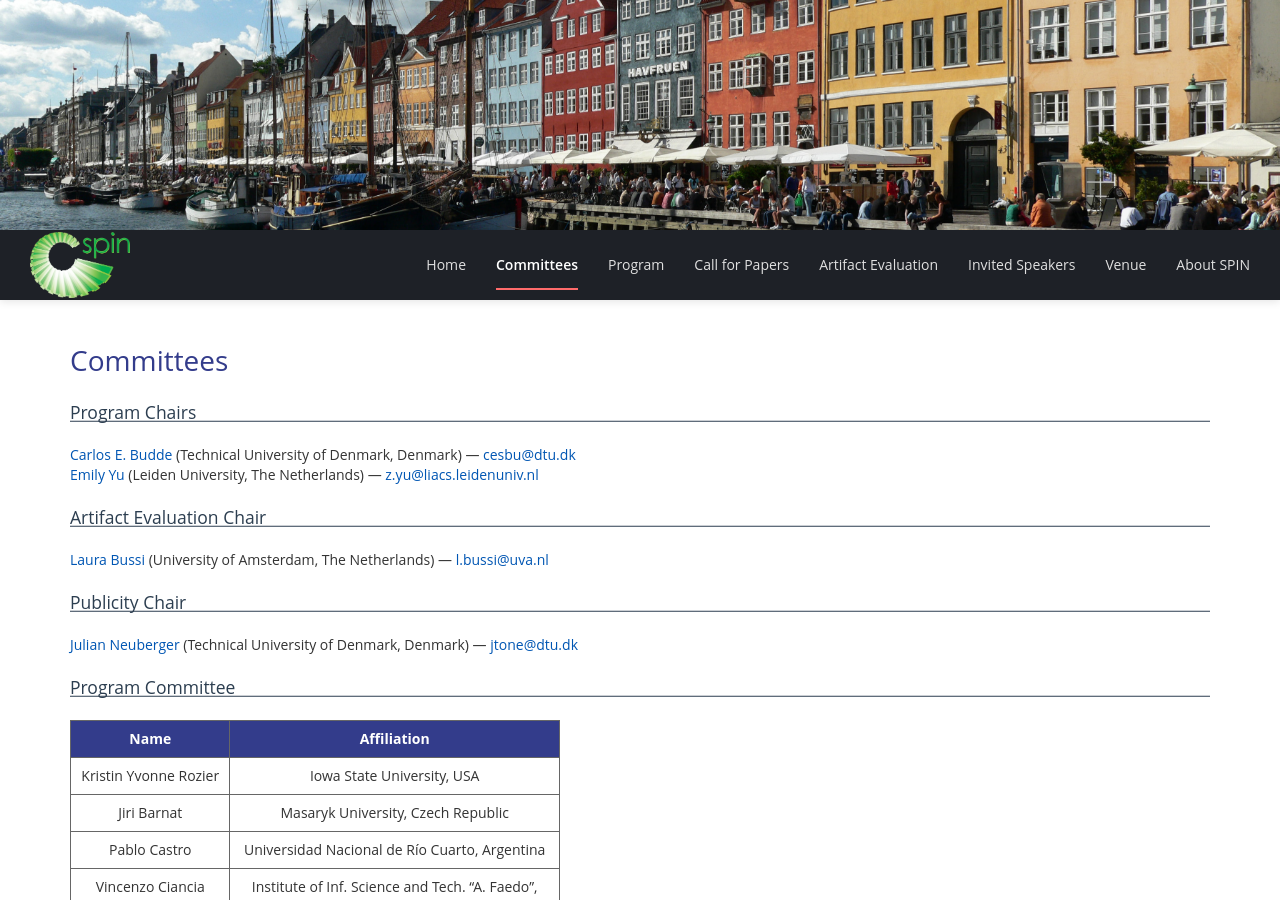
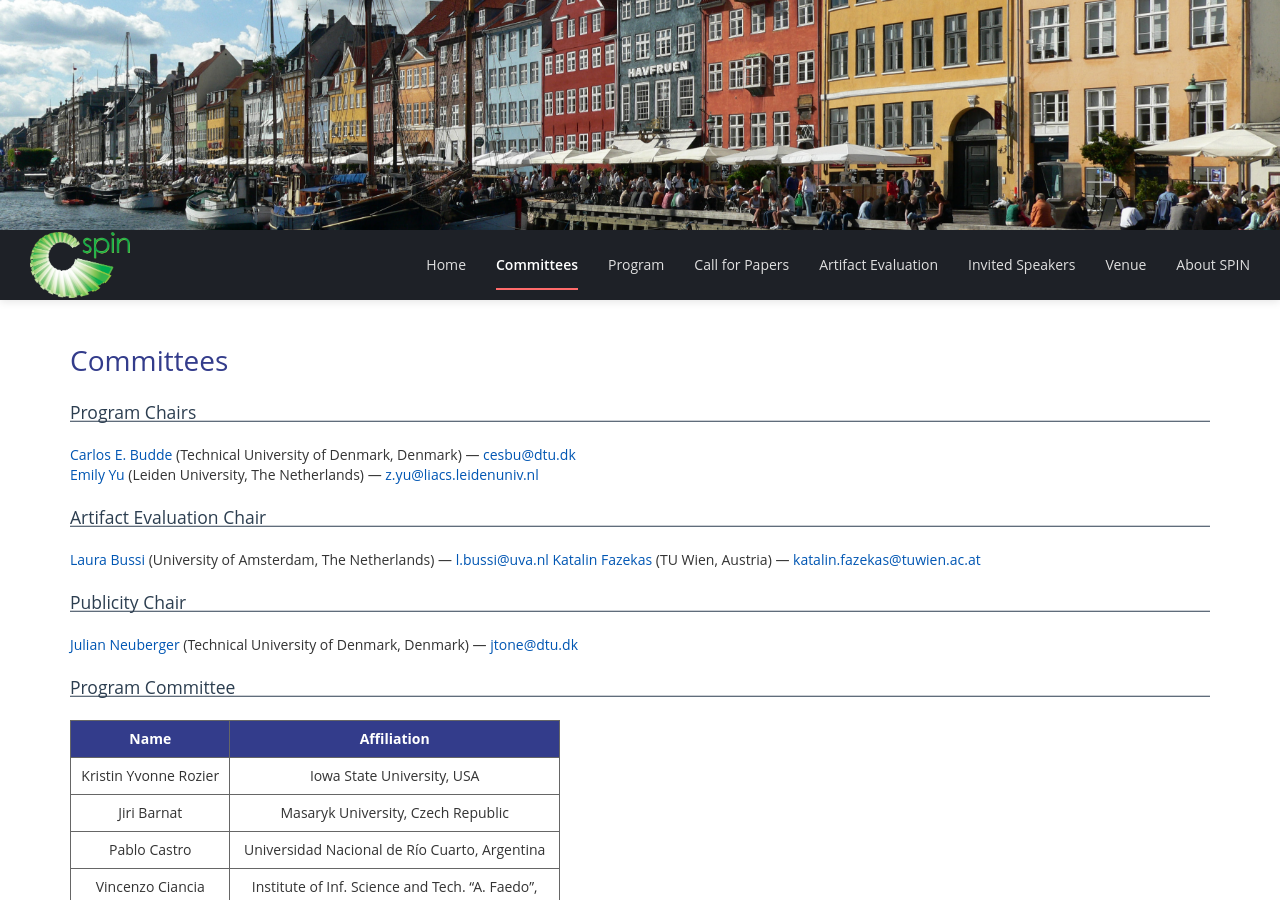
Before and after one commit to SPIN-web/SPIN2027, a Jekyll site: the page built from _pages/committees.md, in a window 1280 px wide and 900 px high. Built offline with Jekyll 4.4.1, drawn with Linux system fonts in a browser that asks for light colours; nearby versions of some CDN libraries.

Commit message:
Add artifact evaluation co-chair to commitees page

```diff
--- a/_pages/committees.md
+++ b/_pages/committees.md
@@ -15,6 +15,7 @@ title: Committees
 ## Artifact Evaluation Chair
 
 [Laura Bussi](https://laurab1.github.io/) (University of Amsterdam, The Netherlands) — <l.bussi@uva.nl>
+[Katalin Fazekas](https://kfazekas.github.io/) (TU Wien, Austria) — <katalin.fazekas@tuwien.ac.at>
 
 ## Publicity Chair
 
```
